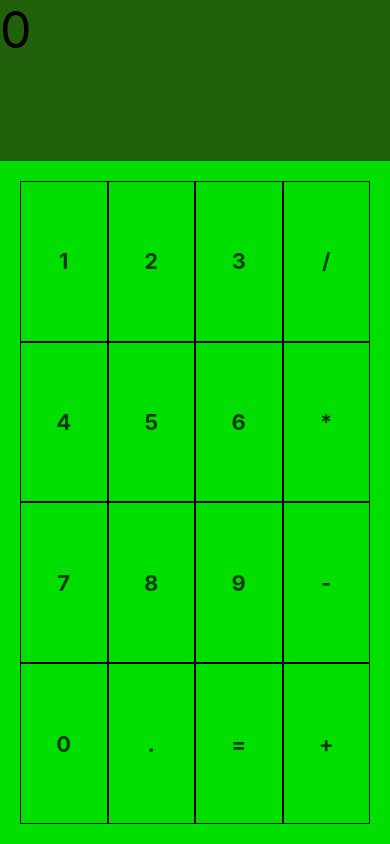
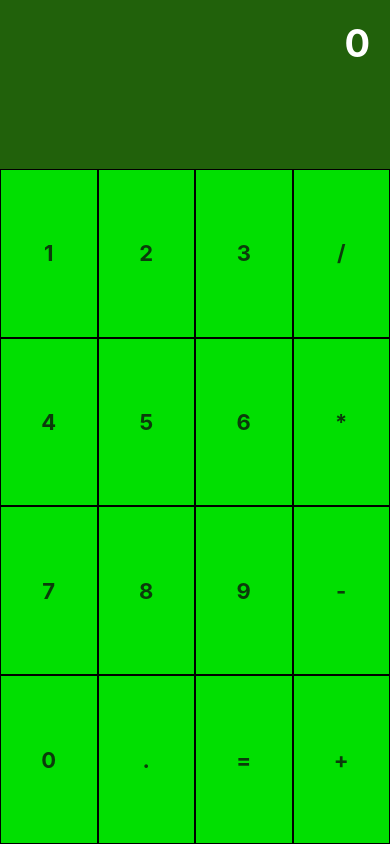
Before and after one commit to samuelfsilva/calculadora, a React Native app: screen / in a window 390 px wide. Built offline with nearby package versions, Linux system fonts and the light colour scheme.

Commit message:
Atualização.

```diff
--- a/src/App.js
+++ b/src/App.js
@@ -93,7 +93,20 @@ export default class App extends Component {
           previousInputValue: this.state.inputValue,
           inputValue: 0
         });
-        break;
+        case '=':
+          let symbol = this.state.selectedSymbol,
+              inputValue = this.state.inputValue,
+              previousInputValue = this.state.previousInputValue;
+
+          if (!symbol) {
+              return;
+          }
+          this.setState({
+              previousInputValue: 0,
+              inputValue: eval(previousInputValue + symbol + inputValue),
+              selectedSymbol: null
+          });
+          break;
     }
   }
 
--- a/src/components/Botao.js
+++ b/src/components/Botao.js
@@ -11,7 +11,7 @@ export default class Botao extends Component {
 
     render() {
         return (
-            <TouchableHighlight style={Style.styleBotao}
+            <TouchableHighlight style={[Style.styleBotao, this.props.highlight ? Style.inputButtonHighlighted : null]}
                                 underlayColor="#193441"
                                 onPress={this.props.onPress}>
                 <Text style={Style.styleBotaoTexto}>{this.props.value}</Text>
--- a/src/components/Style.js
+++ b/src/components/Style.js
@@ -15,11 +15,6 @@ var Style = StyleSheet.create({
       teclado: {
         flex: 8,
         backgroundColor:'#01DF01',
-        color: 'white',
-        fontSize: 38,
-        fontWeight: 'bold',
-        textAlign: 'right',
-        padding: 20,
       },
       styleBotao: {
         flex: 1,
@@ -40,6 +35,14 @@ var Style = StyleSheet.create({
     texto: {
         flex: 1,
         fontSize: 50,
+        color: 'white',
+        fontSize: 38,
+        fontWeight: 'bold',
+        textAlign: 'right',
+        padding: 20,
+    },
+    inputButtonHighlighted: {
+      backgroundColor: '#193441'
     },
 });
 
```
